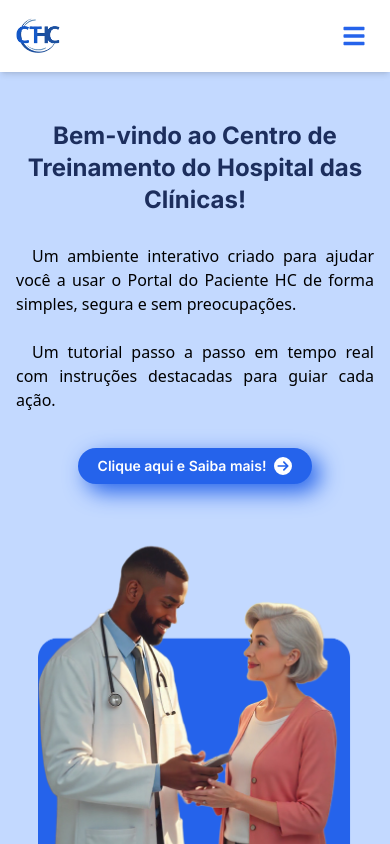
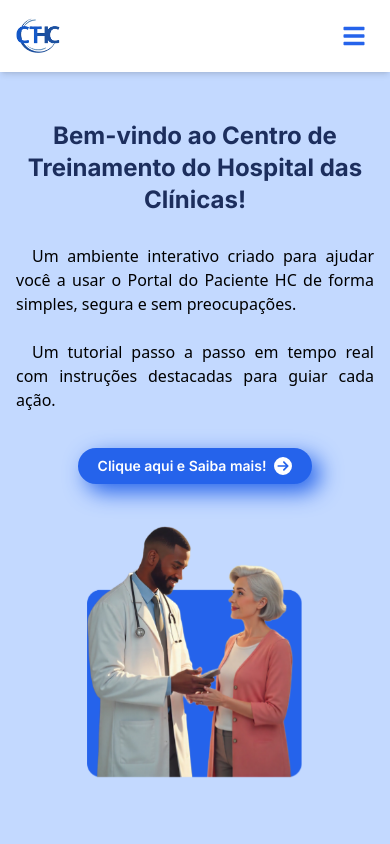
Before and after one commit to BSM-Challenge/ct-hc, a React (Vite) app: page / in a window 390 px wide. Shown: the top 844 px of the page. Built offline with nearby package versions, Linux system fonts and the light colour scheme; a web font is replaced by a local one.

Commit message:
Adicionado novos tamanhos para responsividade

```diff
--- a/src/components/Section-Welcome/index.tsx
+++ b/src/components/Section-Welcome/index.tsx
@@ -5,16 +5,16 @@ export default function SectionWelcome() {
     <div className="flex flex-col pt-30 lg:pt-50 lg:flex-row">
       <div className="flex justify-center flex-col w-full gap-3 lg:w-1/2 opacity-0 animate-fade-in lg: px-4 lg:px-0">
         <h1
-          className="text-2xl sm:text-3xl md:text-4xl lg:text-[2.30rem] xl:text-[60px] 2xl:text-[70px] text-center text-[var(--dark-blue-title)] font-bold"
+          className="text-2xl text-center sm:text-3xl md:text-4xl lg:text-[2.30rem] xl:text-[60px] 2xl:text-[70px]  text-[var(--dark-blue-title)] font-bold"
           style={{ fontFamily: "Inter" }}
         >
           Bem-vindo ao Centro de Treinamento do Hospital das Clínicas!
         </h1>
-        <p className="text-base sm:text-lg md:text-xl md:text-center lg:text-1xl 2xl:2xl mt-4 lg:mt-8 lg:ml-10 indent-4 lg:indent-8 text-justify lg:text-left  xl:text-2xl">
+        <p className="text-base sm:text-lg md:text-xl md:text-left lg:text-1xl 2xl:2xl mt-4 lg:mt-8 lg:ml-10 indent-4 lg:indent-8 text-justify lg:text-left  xl:text-2xl">
           Um ambiente interativo criado para ajudar você a usar o Portal
           do Paciente HC de forma simples, segura e sem preocupações.
         </p>
-        <p className="text-base sm:text-lg md:text-xl lg:text-1xl mt-3 lg:mt-5 lg:ml-10 indent-4 lg:indent-8 text-justify lg:text-left xl:text-2xl">
+        <p className="text-base sm:text-lg md:text-xl md:text-left lg:text-1xl mt-3 lg:mt-5 lg:ml-10 indent-4 lg:indent-8 text-justify lg:text-left xl:text-2xl">
           Um tutorial passo a passo em tempo real com instruções destacadas para
           guiar cada ação.
         </p>
@@ -35,7 +35,7 @@ export default function SectionWelcome() {
         <img
           src="/banner-ct.png"
           alt="Banner Centro de Treinamento"
-          className="w-full max-w-[320px] sm:max-w-lg md:max-w-xl lg:max-w-none lg:h-[600px] lg:mt-30 lg:ml-10 xl:h-[700px] xl:mt-15 opacity-0 animate-fade-in object-contain"
+          className="w-full max-w-[220px] md:max-w-[250px] lg:max-w-none lg:h-[600px] lg:mt-30 lg:ml-10 xl:h-[700px] xl:mt-15 opacity-0 animate-fade-in object-contain"
         />
       </div>
     </div>
```
